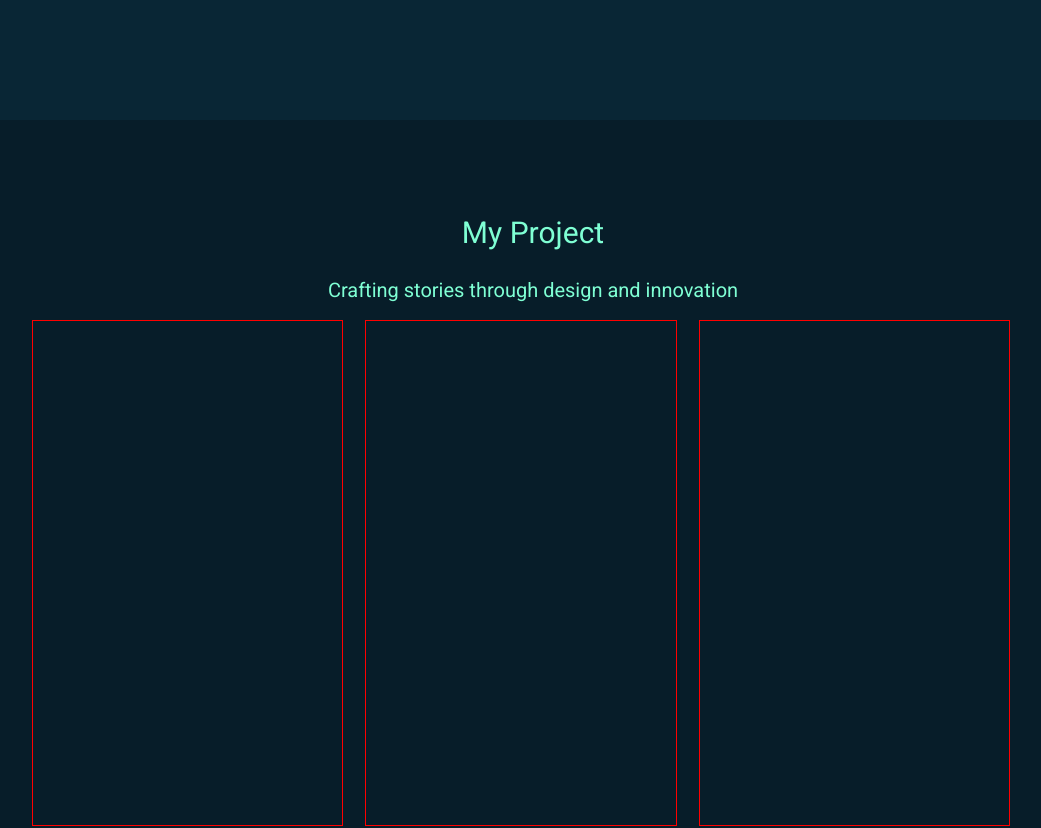
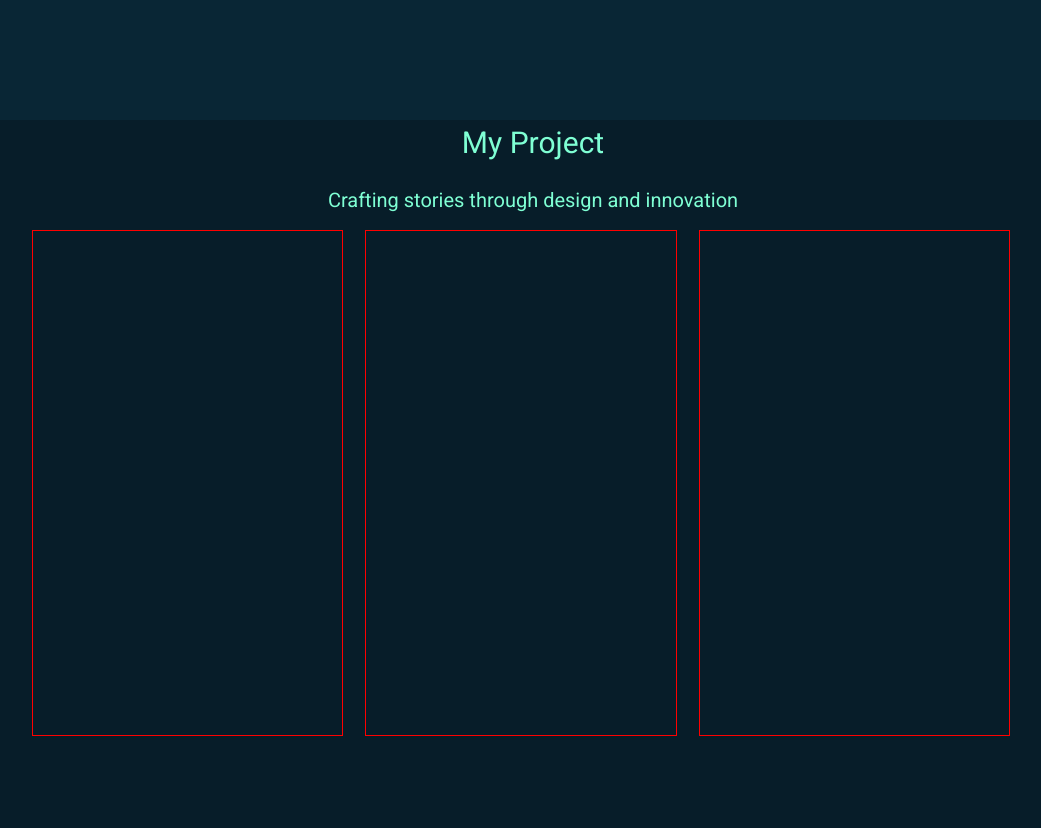
Before and after one commit to Minurte1/Portfolio, a React (Create React App) app: page / in a window 1280 px wide. Shown: the part 680-1508 px from the top of the page, without its empty margins (107-1148 px from the left). Built offline with nearby package versions, Linux system fonts and the light colour scheme.

Commit message:
cap nhat

```diff
--- a/package.json
+++ b/package.json
@@ -6,6 +6,7 @@
     "@testing-library/jest-dom": "^5.17.0",
     "@testing-library/react": "^13.4.0",
     "@testing-library/user-event": "^13.5.0",
+    "aos": "^2.3.4",
     "bootstrap": "^5.3.2",
     "react": "^18.2.0",
     "react-animate-on-scroll": "^2.1.7",
--- a/src/App.js
+++ b/src/App.js
@@ -9,7 +9,10 @@ import './Appresponsive.css';
 import './Appproject.css';
 import { Container, Row, Col } from 'react-bootstrap';
 import 'bootstrap/dist/js/bootstrap.bundle.min.js';
-
+import AOS from 'aos';
+import 'aos/dist/aos.css'; // You can also use <link> for styles
+// ..
+AOS.init();
 // Trong tệp src/index.js hoặc tệp nào đó mà bạn sử dụng Bootstrap
 
 
@@ -216,14 +219,14 @@ const App = () => {
       <p>àhuas</p> <p>àhuas</p> <p>àhuas</p> <p>àhuas</p> */}
 
 
-      <section id='home'>
+      <section id='home' >
         {/* <img src={require('./public/image/banner-scaled.jpg')} alt="Banner" className='Home-banner' /> */}
         <div className='Home-banner'></div>
         <div className='home-info'>
           {/* <p>I am Ho Hoang Phuc Developer Web</p> */}
-          <div className='info-small'>
+          <div className='info-small' data-aos="fade-up-right" data-aos-duration="2000">
             <p>
-              I'm a <strong>Hồ Hoàng Phúc</strong>
+              I'm a <strong >Hồ Hoàng Phúc</strong>
               <p className='sec-text'></p>
               <p className='text-small'>
                 I am a passionate web developer, committed to creating high-quality websites with the best user experience. With extensive knowledge of programming languages and meticulous attention to detail, I specialize in turning complex ideas into powerful and effective web applications.
@@ -232,40 +235,42 @@ const App = () => {
             </p>
           </div>
         </div>
-        <div className='home-avt'>
+        <div className='home-avt' data-aos="fade-up-left" data-aos-duration="2000">
           <img src={require('../src/public/image/banner_img_1.png')} alt="Avatar" className='avt' />
         </div>
       </section>
 
-      <section id='projects'>
-        <Container className='Container-project'>
-
+      <section id='projects' >
+        <ScrollAnimation className='Container-project' animateIn="slideInRight" animateOut="fadeOut" duration={1} animateOnce={true} delay={500}>
+          <Container className='Container-project-wrap'>
             <p className='Container-project-Text'>My Project</p>
             <p className='Container-project-Text-2'>Crafting stories through design and innovation</p>
 
-          <Row className='Container-project-Box'>
+            <Row className='Container-project-Box' >
               <Col sm={6} md={4}>
-              <div className='project-1'>
+                <div className='project-1' >
                   {/* Nội dung cho project-1 */}
                 </div>
               </Col>
               <Col sm={6} md={4}>
-              <div className='project-2'>
+                <div className='project-2' >
                   {/* Nội dung cho project-2 */}
                 </div>
               </Col>
               <Col md={4}>
-              <div className='project-3'>
+                <div className='project-3' >
                   {/* Nội dung cho project-3 */}
                 </div>
               </Col>
             </Row>
+          </Container>
+        </ScrollAnimation>
 
-        </Container >
+
       </section>
 
       <section id='about'> <ScrollAnimation animateIn="fadeIn" animateOut="fadeOut" duration={2} animateOnce={true}>
-        <h1>Hello, Animated on Scroll!</h1>
+        <h1 >Hello, Animated on Scroll!</h1>
       </ScrollAnimation>
 
         <ScrollAnimation animateIn="zoomIn" animateOut="zoomOut" duration={1} animateOnce={true}>
--- a/src/Appproject.css
+++ b/src/Appproject.css
@@ -8,6 +8,21 @@
 }
 
 .Container-project {
+    width: 100%;
+    height: 100%;
+
+}
+
+.Container-project {
+
+    /* Điểm bắt đầu của hiệu ứng */
+    transition: opacity 1s ease, transform 1s ease;
+    /* Thời gian và kiểu chuyển động */
+}
+
+
+
+.Container-project-wrap {
     width: 80%;
     height: 80%;
     text-align: center;
```
Also changed, not shown: 1 other file (tests, documents, lock files or other folders). Lines whose indentation alone changed are shown as unchanged.
